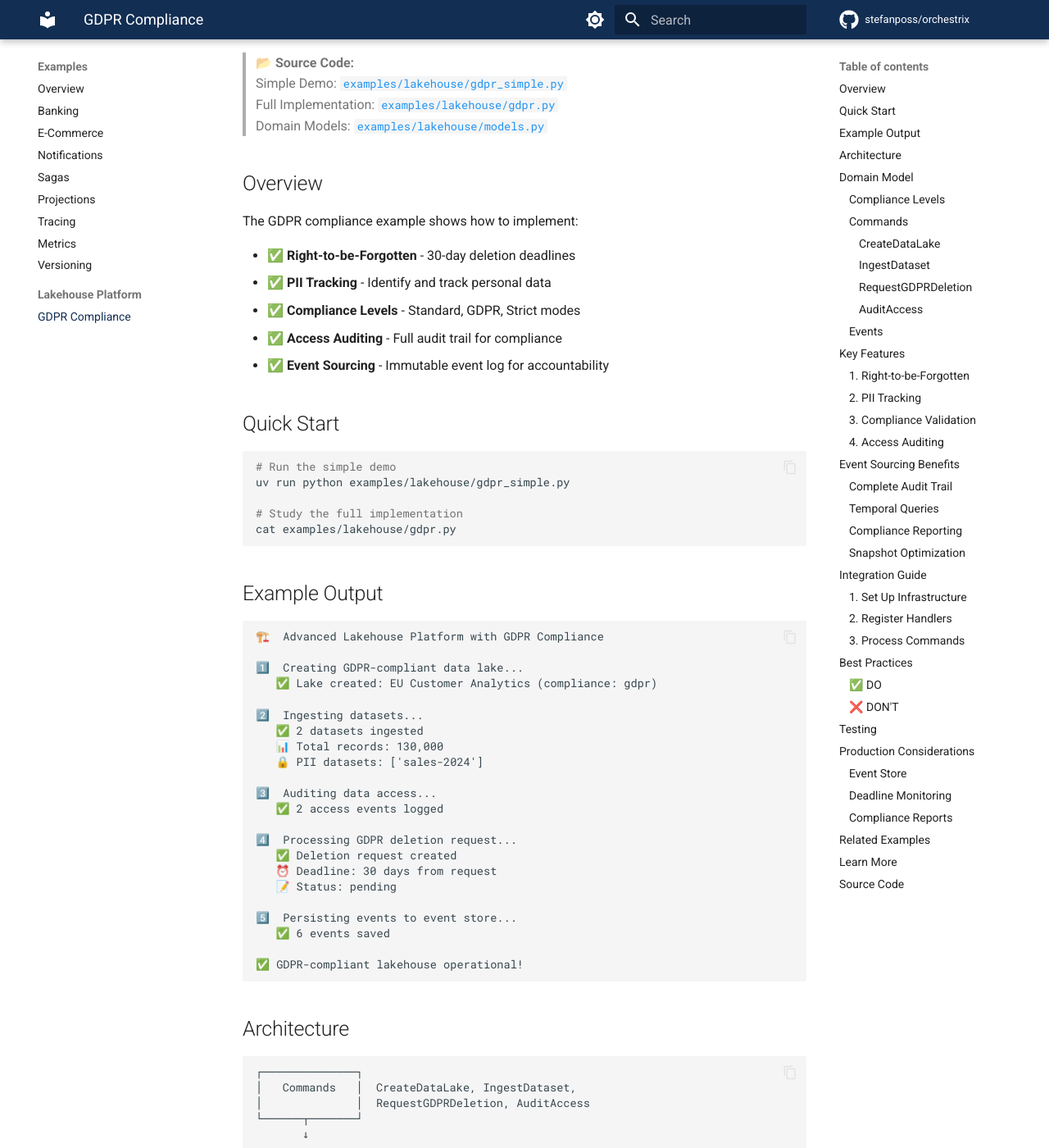
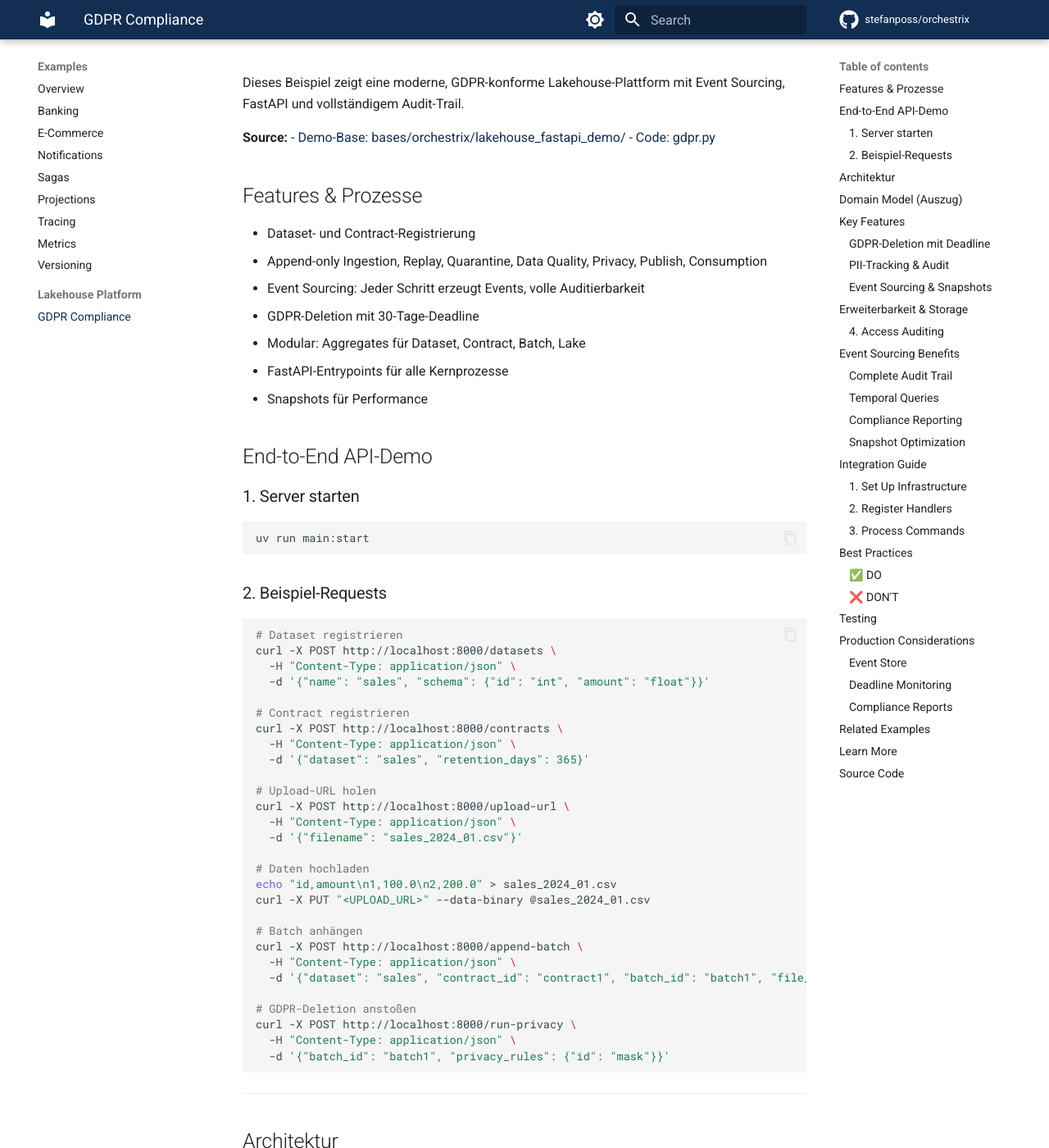
Before and after one commit to stefanposs/orchestrix, an MkDocs documentation site: the page built from docs/mkdocs/examples/lakehouse-gdpr.md, in a window 1280 px wide and 1400 px high, scrolled down 231 px. Shown: the whole window at 82% size. Built offline with MkDocs 1.6.1 and Material for MkDocs 9.7.7, drawn with Linux system fonts in a browser that asks for light colours; comment, search, counter and statistics services are not loaded; some of the changed text lies outside the part shown.

Commit message:
add lakehouse example zu mkdocs

````diff
--- a/docs/mkdocs/examples/lakehouse-gdpr.md
+++ b/docs/mkdocs/examples/lakehouse-gdpr.md
@@ -1,183 +1,184 @@
-# Lakehouse: GDPR Compliance
+---
+# Lakehouse FastAPI Demo: GDPR Compliance & Event Sourcing
 
-This example demonstrates a complete GDPR-compliant data lakehouse platform built with event sourcing.
+Dieses Beispiel zeigt eine moderne, GDPR-konforme Lakehouse-Plattform mit Event Sourcing, FastAPI und vollständigem Audit-Trail.
 
-> **📂 Source Code:**
-> Simple Demo: [`examples/lakehouse/gdpr_simple.py`](https://github.com/stefanposs/orchestrix/blob/main/examples/lakehouse/gdpr_simple.py)
-> Full Implementation: [`examples/lakehouse/gdpr.py`](https://github.com/stefanposs/orchestrix/blob/main/examples/lakehouse/gdpr.py)
-> Domain Models: [`examples/lakehouse/models.py`](https://github.com/stefanposs/orchestrix/blob/main/examples/lakehouse/models.py)
+**Source:**
+- [Demo-Base: bases/orchestrix/lakehouse_fastapi_demo/](https://github.com/stefanposs/orchestrix/tree/main/bases/orchestrix/lakehouse_fastapi_demo)
+- [Code: gdpr.py](https://github.com/stefanposs/orchestrix/blob/main/bases/orchestrix/lakehouse_fastapi_demo/gdpr.py)
 
-## Overview
+## Features & Prozesse
 
-The GDPR compliance example shows how to implement:
+- Dataset- und Contract-Registrierung
+- Append-only Ingestion, Replay, Quarantine, Data Quality, Privacy, Publish, Consumption
+- Event Sourcing: Jeder Schritt erzeugt Events, volle Auditierbarkeit
+- GDPR-Deletion mit 30-Tage-Deadline
+- Modular: Aggregates für Dataset, Contract, Batch, Lake
+- FastAPI-Entrypoints für alle Kernprozesse
+- Snapshots für Performance
 
-- ✅ **Right-to-be-Forgotten** - 30-day deletion deadlines
-- ✅ **PII Tracking** - Identify and track personal data
-- ✅ **Compliance Levels** - Standard, GDPR, Strict modes
-- ✅ **Access Auditing** - Full audit trail for compliance
-- ✅ **Event Sourcing** - Immutable event log for accountability
+## End-to-End API-Demo
 
-## Quick Start
-
+### 1. Server starten
 ```bash
-# Run the simple demo
-uv run python examples/lakehouse/gdpr_simple.py
-
-# Study the full implementation
-cat examples/lakehouse/gdpr.py
+uv run main:start
 ```
 
-## Example Output
+### 2. Beispiel-Requests
+```bash
+# Dataset registrieren
+curl -X POST http://localhost:8000/datasets \
+  -H "Content-Type: application/json" \
+  -d '{"name": "sales", "schema": {"id": "int", "amount": "float"}}'
 
-```
-🏗️  Advanced Lakehouse Platform with GDPR Compliance
+# Contract registrieren
+curl -X POST http://localhost:8000/contracts \
+  -H "Content-Type: application/json" \
+  -d '{"dataset": "sales", "retention_days": 365}'
 
-1️⃣  Creating GDPR-compliant data lake...
-   ✅ Lake created: EU Customer Analytics (compliance: gdpr)
+# Upload-URL holen
+curl -X POST http://localhost:8000/upload-url \
+  -H "Content-Type: application/json" \
+  -d '{"filename": "sales_2024_01.csv"}'
 
-2️⃣  Ingesting datasets...
-   ✅ 2 datasets ingested
-   📊 Total records: 130,000
-   🔒 PII datasets: ['sales-2024']
+# Daten hochladen
+echo "id,amount\n1,100.0\n2,200.0" > sales_2024_01.csv
+curl -X PUT "<UPLOAD_URL>" --data-binary @sales_2024_01.csv
 
-3️⃣  Auditing data access...
-   ✅ 2 access events logged
+# Batch anhängen
+curl -X POST http://localhost:8000/append-batch \
+  -H "Content-Type: application/json" \
+  -d '{"dataset": "sales", "contract_id": "contract1", "batch_id": "batch1", "file_url": "sales_2024_01.csv"}'
 
-4️⃣  Processing GDPR deletion request...
-   ✅ Deletion request created
-   ⏰ Deadline: 30 days from request
-   📝 Status: pending
-
-5️⃣  Persisting events to event store...
-   ✅ 6 events saved
-
-✅ GDPR-compliant lakehouse operational!
+# GDPR-Deletion anstoßen
+curl -X POST http://localhost:8000/run-privacy \
+  -H "Content-Type: application/json" \
+  -d '{"batch_id": "batch1", "privacy_rules": {"id": "mask"}}'
 ```
 
-## Architecture
+---
+
+## Architektur
 
 ```
 ┌──────────────┐
-│   Commands   │  CreateDataLake, IngestDataset,
-│              │  RequestGDPRDeletion, AuditAccess
+│   FastAPI    │  REST-API für alle Prozesse
 └──────┬───────┘
        ↓
 ┌──────────────────┐
-│ DataLakeAggregate│  Validates business rules
-│                  │  Enforces compliance
+│ Aggregates       │  Lake, Dataset, Contract, Batch
 └──────┬───────────┘
        ↓
 ┌──────────────┐
-│    Events    │  DataLakeCreated, DatasetIngested,
-│              │  GDPRDeletionRequested, AccessAudited
+│    Events    │  Audit, GDPR, Ingestion, DQ, Privacy
 └──────┬───────┘
        ↓
 ┌──────────────┐
-│  Event Store │  Immutable audit log
+│  Event Store │  Vollständiger Audit-Trail
+└──────────────┘
+       ↓
+┌──────────────┐
+│  Snapshots   │  Performance-Optimierung
 └──────────────┘
 ```
 
-## Domain Model
-
-### Compliance Levels
+## Domain Model (Auszug)
 
 ```python
 class ComplianceLevel(str, Enum):
-    STANDARD = "standard"  # Basic compliance
-    GDPR = "gdpr"          # GDPR/DSGVO compliance
-    STRICT = "strict"      # Enhanced compliance
-```
+    STANDARD = "standard"
+    GDPR = "gdpr"
+    STRICT = "strict"
 
-### Commands
-
-#### CreateDataLake
-```python
 @dataclass(frozen=True)
 class CreateDataLakeCommand(Command):
     lake_id: str
     name: str
+    owner_id: str
     region: str
-    compliance_level: str  # "standard", "gdpr", "strict"
-```
+    compliance_level: str
 
-#### IngestDataset
-```python
 @dataclass(frozen=True)
 class IngestDatasetCommand(Command):
     lake_id: str
     dataset_id: str
-    source: str
+    data_source: str
     record_count: int
-    contains_pii: bool  # Track personal data
-```
+    contains_pii: bool
 
-#### RequestGDPRDeletion
-```python
 @dataclass(frozen=True)
 class RequestGDPRDeletionCommand(Command):
     lake_id: str
-    subject_id: str  # Customer/user ID
+    subject_id: str
     reason: str
     requested_by: str
-```
 
-#### AuditAccess
-```python
 @dataclass(frozen=True)
 class AuditAccessCommand(Command):
     lake_id: str
     accessor_id: str
     dataset_id: str
-    action: str  # "query", "export", "modify"
+    action: str
     purpose: str
 ```
 
-### Events
-
-All events are immutable facts that have happened:
-
-- `DataLakeCreated` - Lake created with compliance level
-- `DatasetIngested` - Dataset added, PII flag recorded
-- `GDPRDeletionRequested` - Deletion request with 30-day deadline
-- `AccessAudited` - Access logged for compliance
-
 ## Key Features
 
-### 1. Right-to-be-Forgotten
-
-GDPR Article 17 implementation with automatic deadline calculation:
+### GDPR-Deletion mit Deadline
 
 ```python
-# Request deletion
 lake.handle_gdpr_deletion(RequestGDPRDeletionCommand(
-    lake_id="lake-001",
+    lake_id="lake-eu-prod-001",
     subject_id="customer-42",
     reason="User requested right to be forgotten",
-    requested_by="support-agent"
+    requested_by="support-agent-12"
 ))
-
-# Automatic 30-day deadline
-deadline = datetime.now() + timedelta(days=30)
+# Deadline automatisch: 30 Tage ab Request
 ```
 
-### 2. PII Tracking
-
-Track which datasets contain personal data:
+### PII-Tracking & Audit
 
 ```python
 lake.handle_ingest_dataset(IngestDatasetCommand(
-    lake_id="lake-001",
-    dataset_id="customer-data",
-    source="crm_export",
-    record_count=50000,
-    contains_pii=True  # ← Mark as PII
+    lake_id="lake-eu-prod-001",
+    dataset_id="sales-2024",
+    data_source="salesforce_sync",
+    record_count=125000,
+    contains_pii=True
 ))
 
-# Query PII datasets
-pii_datasets = [ds for ds in lake.datasets if ds.contains_pii]
+lake.handle_audit_access(AuditAccessCommand(
+    lake_id="lake-eu-prod-001",
+    accessor_id="analyst-456",
+    dataset_id="sales-2024",
+    action="query",
+    purpose="Q4 revenue analysis"
+))
 ```
 
-### 3. Compliance Validation
+### Event Sourcing & Snapshots
+
+```python
+event_store.save(lake_id, lake.uncommitted_events)
+snapshot = Snapshot(
+    aggregate_id=lake_id,
+    version=len(events),
+    aggregate_type="DataLakeAggregate",
+    state={...}
+)
+event_store.save_snapshot(snapshot)
+```
+
+## Erweiterbarkeit & Storage
+
+- Upload/Download über signierte URLs, Storage-Backend austauschbar (Local, S3, Azure, GCS)
+- Alle Logik in bases/, keine Python-Logik in projects/
+- Demo-Architektur: Einfach erweiterbar für neue Compliance- oder Storage-Anforderungen
+
+---
+
+**Hinweis:**
+Die Demo-Base ist modular, prozessgetrieben und für Präsentation/Tests optimiert. Alle Kernprozesse sind als API und Event-Sourcing implementiert. Erweiterungen (z.B. neue Privacy-Strategien, Storage-Backends) sind mit minimalem Aufwand möglich.
 
 Different rules based on compliance level:
 
````
